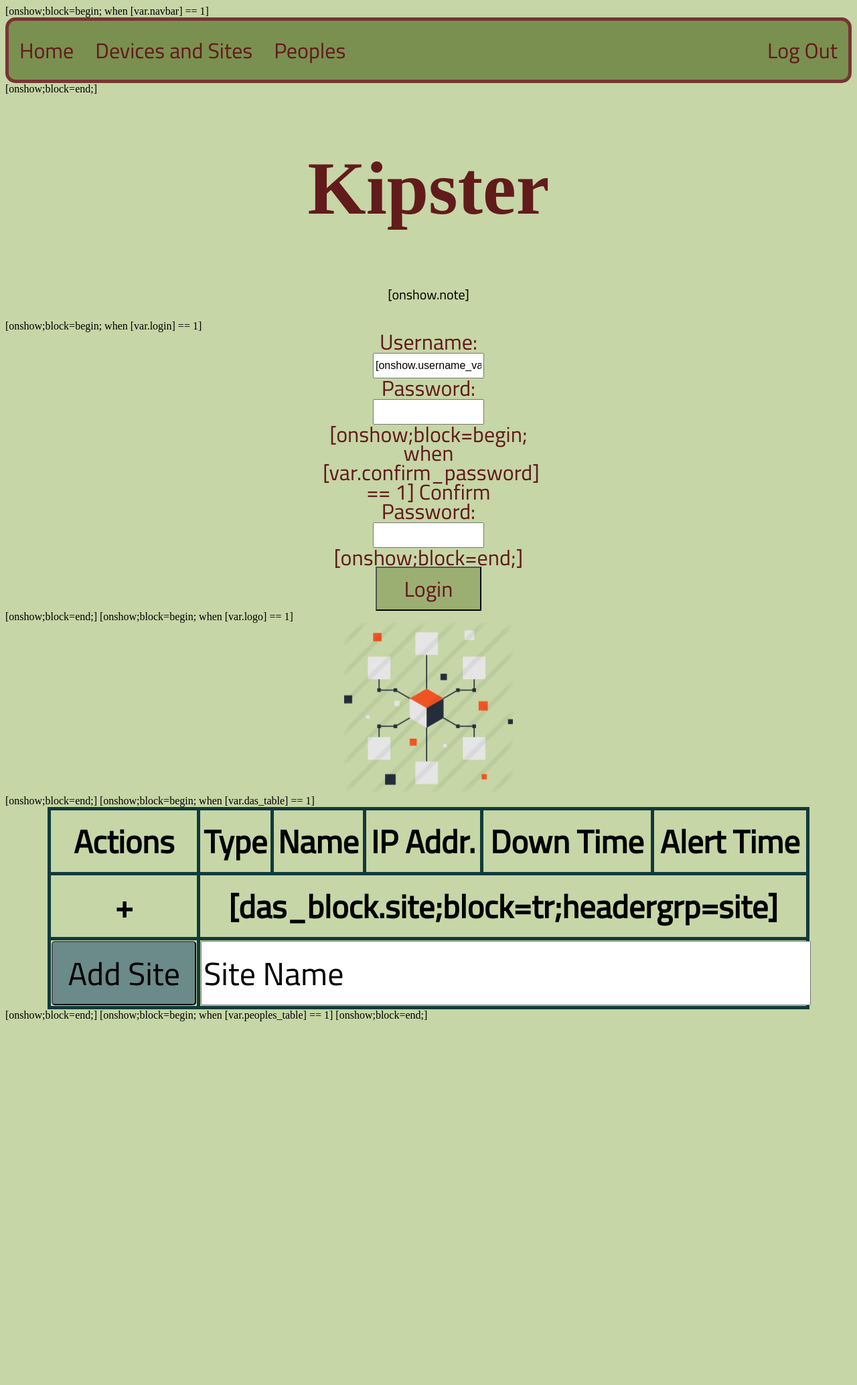
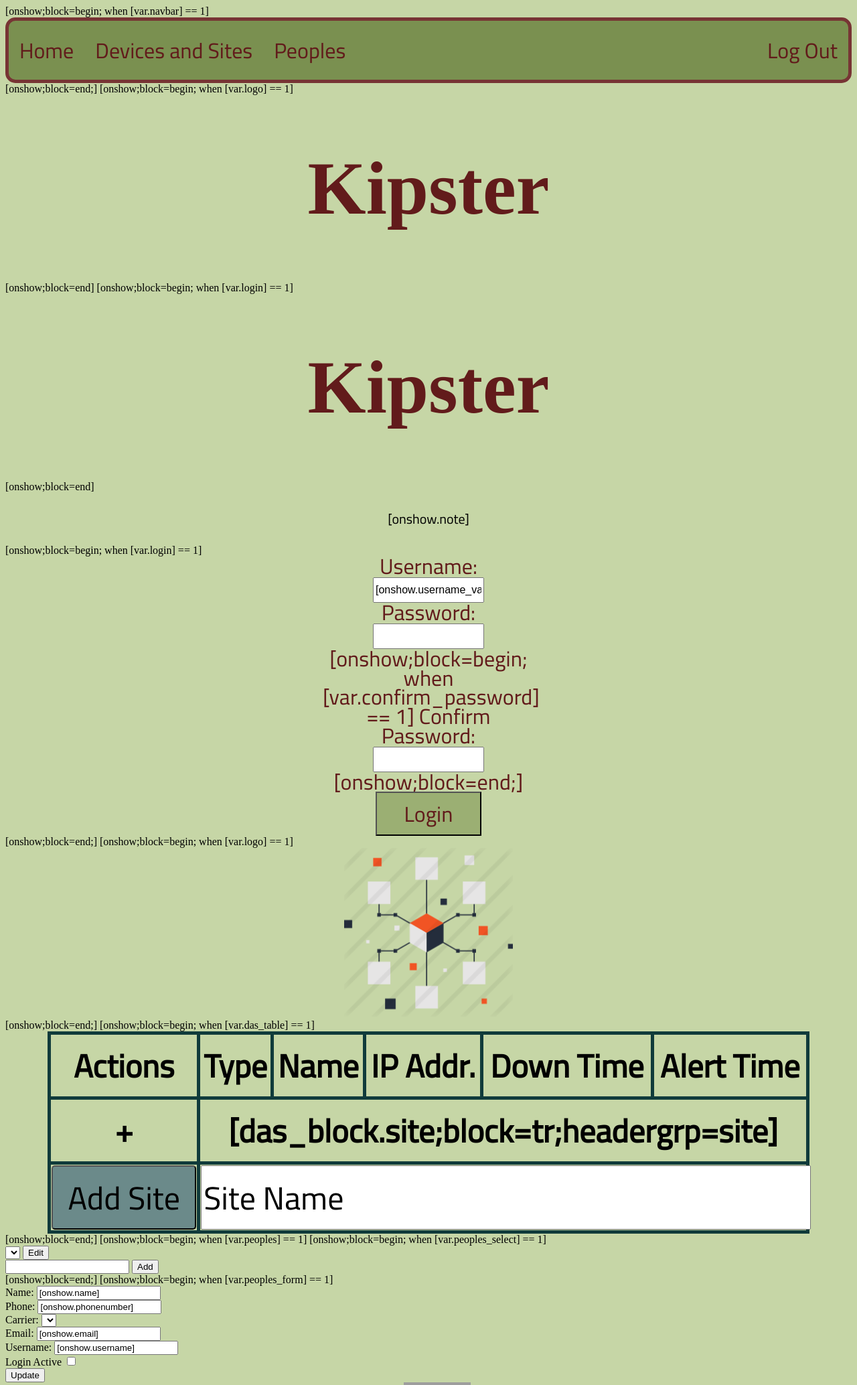
Before and after one commit to kyleboehlen/kipster, a PHP site: page /templates/home.html in a window 1280 px wide. Shown: the top 2068 px of the page at 67% size. Before the commit the page ends 1525 px from the top, so only its background shows below. Run offline with PHP 8.4, Linux system fonts and the light colour scheme; lists and menus that the app fills with data are empty; some libraries are stand-ins or nearby versions; some web fonts are replaced; grey boxes are pictures that could not be loaded.

Commit message:
Peoples settings and display forms for host settings. Still need backend to update host settings.

```diff
--- a/css/styles.css
+++ b/css/styles.css
@@ -128,3 +128,8 @@
 .num{
   width: 50px;
 }
+/*****HOST SETTINGS*****/
+#host-img{
+  width: 100px;
+  height: 100px;
+}
--- a/templates/home.html
+++ b/templates/home.html
@@ -21,7 +21,8 @@
 			</navbar>
 		[onshow;block=end;]
 
-		<h1>Kipster</h1>
+		[onshow;block=begin; when [var.logo] == 1]<h1>Kipster</h1>[onshow;block=end]
+		[onshow;block=begin; when [var.login] == 1]<h1>Kipster</h1>[onshow;block=end]
 		<p id="main-note">[onshow.note]</p>
 
     [onshow;block=begin; when [var.login] == 1]
@@ -74,9 +75,84 @@
 			</form>
 		[onshow;block=end;]
 
-		[onshow;block=begin; when [var.peoples_table] == 1]
+		[onshow;block=begin; when [var.peoples] == 1]
+			[onshow;block=begin; when [var.peoples_select] == 1]
+				<form id="people-select-form" action="index.php" method="get">
+					<input type="hidden" name="request" value="peoples" />
+					<select name="peoples-id" required>
+						[onshow.peoples_ops;htmlconv=no]
+					</select>
+					<input type="submit" name="Edit" value="Edit" />
+				</form>
+				<form id="people-add-form" action="index.php?request=peoples" method="post">
+					<input type="text" name="peoples-name" required  />
+					<input type="submit" name="Add" value="Add" />
+				</form>
+			[onshow;block=end;]
+			[onshow;block=begin; when [var.peoples_form] == 1]
+				<form id="people-edit-form" action="index.php?request=peoples" method="post">
+					<input type="hidden" name="id" value="[onshow.id]" />
+					Name: <input type="text" name="name" value="[onshow.name]" required/><br />
+					Phone: <input type="tel" name="phonenumber" value="[onshow.phonenumber]" /><br />
+					Carrier: <select name="carrier">
+						[onshow.carriers;htmlconv=no]
+					</select><br />
+					Email: <input type="email" name="email" value="[onshow.email]" /><br />
+					Username: <input type="text" name="username" value="[onshow.username]" /><br />
+					Login Active <input type="checkbox" name="login-active" [onshow; if [var.login] = 1;then 'checked';] /> <br />
+					<input type="submit" name="Update" value="Update" />
+				</form>
+			[onshow;block=end;]
 		[onshow;block=end;]
 
-
+		[onshow;block=begin; when [var.settings] == 1]
+			<img id="host-img" src="media/[onshow.media]" />
+			<h2>[onshow.host_name]</h2>
+			<form id="host-settings-form" action="index.php" method="post">
+				<input type="hidden" name="request" value="settings" /><br />
+				Host Name: <input type="text" name="host-name"	value="[onshow.host_name]" /><br />
+				IP Address: <input type="text" name="ipaddress"	value="[onshow.ipaddress]" /><br />
+				Alert Time (m): <input type="number" name="alerttime"	value="[onshow.alerttime]" min="0" /><br />
+				Site: <select name="site">
+					[onshow.sites;htmlconv=no;]
+				</select><br />
+				Type: <select name="type">
+					[onshow.types;htmlconv=no;]
+				</select><br />
+				<input type="submit" name="Update" value="Update" />
+			</form><br /><br />
+			<form id="host-alerts-form" action="index.php" method="post">
+				<table id="host-alerts-table">
+					<tr>
+						<th colspan="4">Alerts</th>
+					</tr>
+					<tr>
+						<th>Settings</th>
+						<th>Name</th>
+						<th>Text</th>
+						<th>Email</th>
+					</tr>
+					<tr>
+						<td>
+							<a href="index.php?request=peoples&peoples-id=[alerts_block.peoples_id;block=tr;]">
+								<img src="media/cogwheel.png" />
+							</a>
+						</td>
+						<td>[alerts_block.peoples_name;]</td>
+						<td>
+							<input type="checkbox" name="[alerts_block.peoples_id;]-text" [onshow; if [alerts_block.text] = 1;then 'checked';] />
+						</td>
+						<td>
+							<input type="checkbox" name="[alerts_block.peoples_id;]-email" [onshow; if [alerts_block.email] = 1;then 'checked';] />
+						</td>
+					</tr>
+					<tr>
+						<th colspan="4">
+							<input type="submit" name="Save Alerts" value="Save Alerts" />
+						</th>
+					</tr>
+				</table>
+			</form>
+		[onshow;block=end;]
 	</body>
 </html>
```
Also changed, not shown: index.php (+159 -5 lines), kipster_functions.php (+51 -5 lines).
